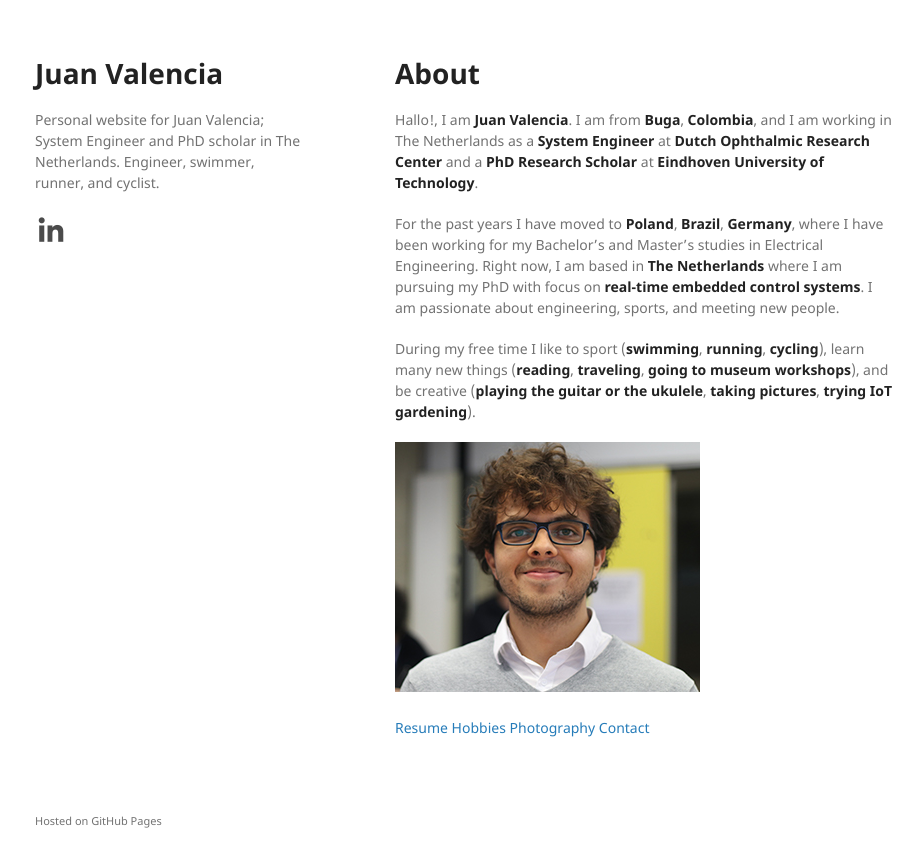
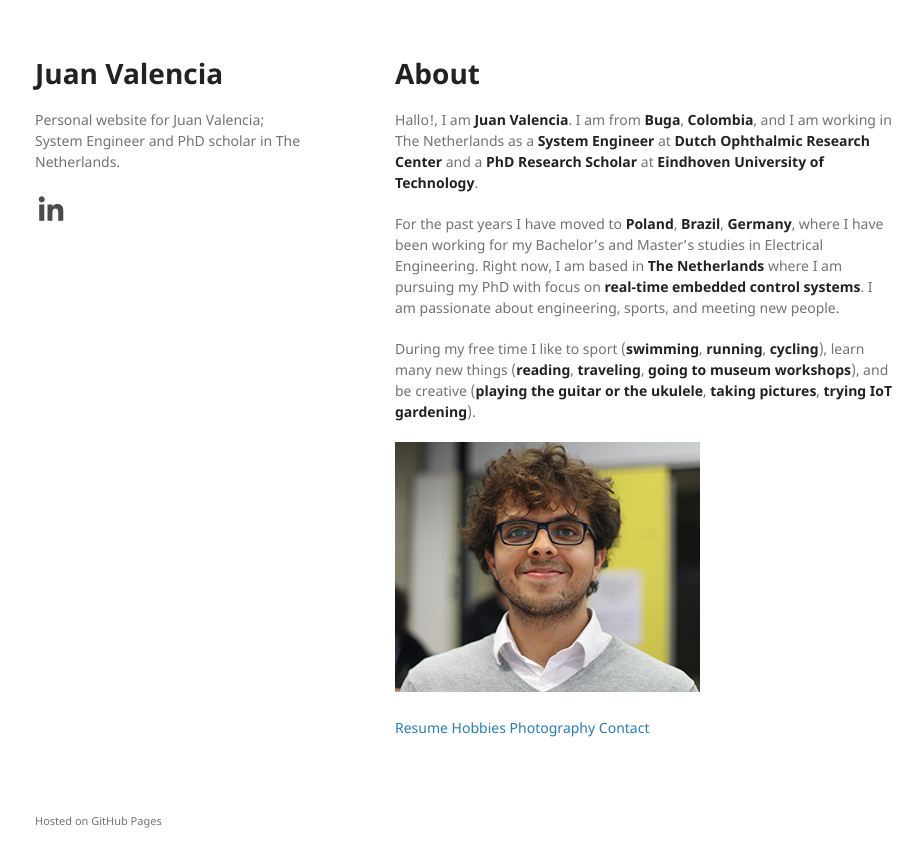
Before and after one commit to juanvalen15/juanvalen15.github.io, a Jekyll site: the page built from index.md, in a window 1280 px wide. Shown: the top 867 px of the page, without its empty margins (175-1098 px from the left). Built offline with Jekyll 4.4.1, drawn with Linux system fonts in a browser that asks for light colours; our own code applies the rules of GitHub Pages for plain Markdown files.

Commit message:
short description

```diff
--- a/_config.yml
+++ b/_config.yml
@@ -1,5 +1,5 @@
 title: Juan Valencia
-description: Personal website for Juan Valencia; System Engineer and PhD scholar in The Netherlands. Engineer, swimmer, runner, and cyclist.
+description: Personal website for Juan Valencia; System Engineer and PhD scholar in The Netherlands.
 show_downloads: false
 google_analytics: false
 theme: jekyll-theme-minimal
```
